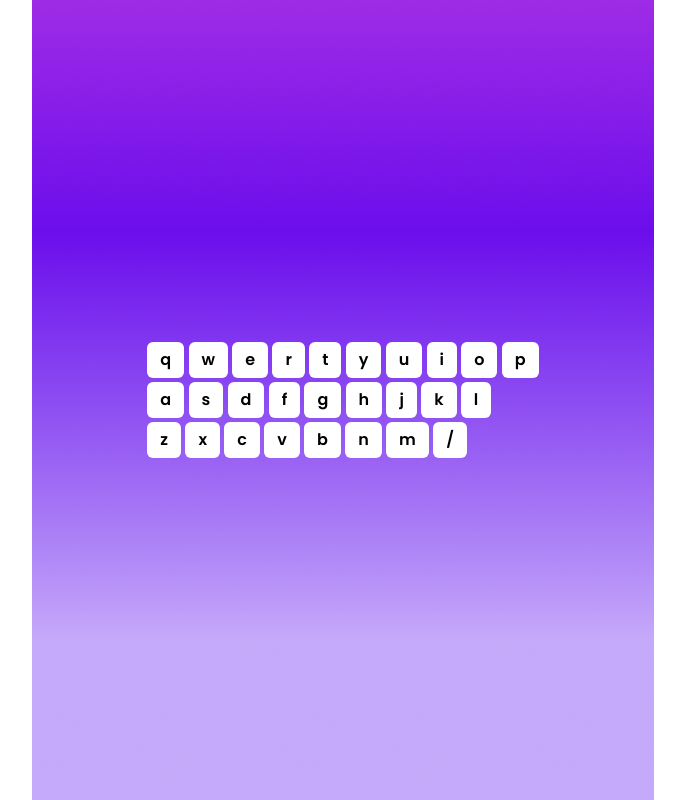
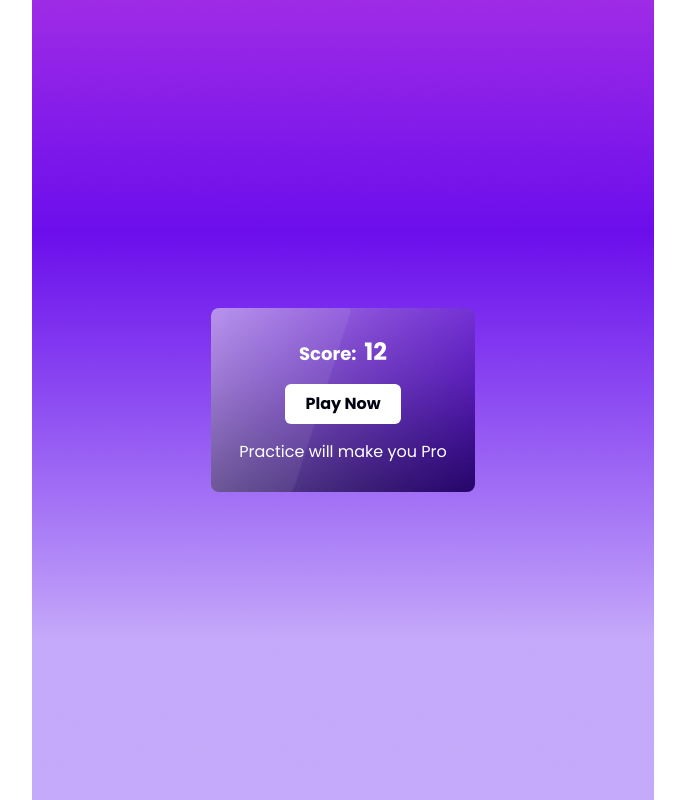
Before and after one commit to sabbir-hosen-dev/alphabet-Clash, a plain HTML site: page index.html in a window 1280 px wide. Shown: the whole page, without its empty margins (297-982 px from the left). Drawn offline with nearby package versions, Linux system fonts and the light colour scheme.

Commit message:
design compleate

```diff
--- a/index.html
+++ b/index.html
@@ -18,10 +18,15 @@
       <button class="btn rounded-md px-5 py-2 font-bold hover:bg-gray-400 transition-all duration-150  bg-white text-[#010313]">Play</button>
     </div>
 
-    <div id="keybord">
+    <div id="keybord" class="w-full hidden">
+
+      <div class="screeen relative flex justify-center items-center w-full h-[250px] border-[8px] mb-14 border-[#010313cc] rounded-md">
+        <span class="bg-[#010313cc] text-white py-0 px-4 rounded-b-md absolute top-0 ">Don't watch keyboard  while playing...</span>
+        <h2 id="display" class="text-white text-7xl font-medium ">Y</h2>
+      </div>
+
       <div class="grid gap-1">
-
-        <div class="row">
+        <div class="row flex justify-center gap-1">
           <button class="k-btn">q</button>
           <button class="k-btn">w</button>
           <button class="k-btn">e</button>
@@ -34,7 +39,7 @@
           <button class="k-btn">p</button>
         </div>
 
-        <div class="row">
+        <div class="row flex justify-center gap-1">
           <button class="k-btn">a</button>
           <button class="k-btn">s</button>
           <button class="k-btn">d</button>
@@ -46,7 +51,7 @@
           <button class="k-btn">l</button>
         </div>
 
-        <div class="row">
+        <div class="row flex justify-center gap-1">
           <button class="k-btn">z</button>
           <button class="k-btn">x</button>
           <button class="k-btn">c</button>
@@ -57,6 +62,20 @@
           <button class="k-btn">/</button>
         </div>
       </div>
+
+      <div  class="flex justify-between mt-10 px-2 md:px-14">
+        <button class="bg-[#db8adb] font-semibold text-white py-1 px-5 rounded-2xl">Life: <span id="life">5</span></button>
+        <button class="bg-[#db8adb]  font-semibold text-white py-1 px-5 rounded-2xl">Score: <span id="score">0</span></button>
+      </div>
+    </div>
+
+
+    <div class="result-box rounded-lg p-7 text-white text-center flex flex-col gap-4">
+      <span class="font-bold text-lg">Score: <span class="text-2xl ml-1">12</span></span>
+      <div class="">
+        <button class="btn rounded-md px-5 py-2 font-bold hover:bg-gray-400 transition-all duration-150  bg-white text-[#010313]">Play Now</button>
+      </div>
+      <p>Practice will make you Pro</p>
     </div>
 
   </div>
--- a/style.css
+++ b/style.css
@@ -22,3 +22,9 @@ h1 {
 .k-btn:hover{
   background: orange;
 }
+
+.result-box{
+  background: url("images/Annotation\ 2024-09-29\ 120901.png");
+  background-repeat: no-repeat;
+  background-size: cover;
+}
```
Also changed, not shown: images/Annotation 2024-09-29 120901.png (added).
